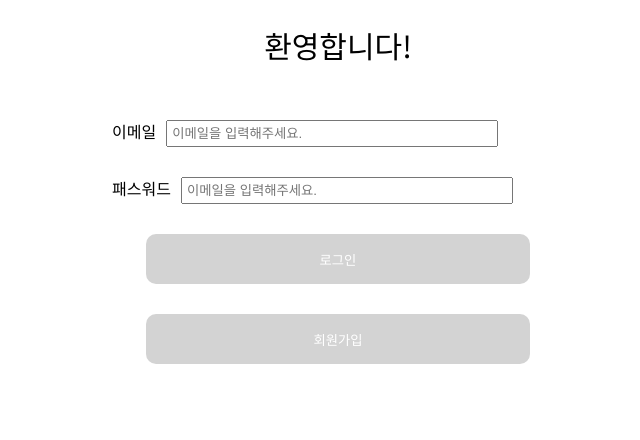
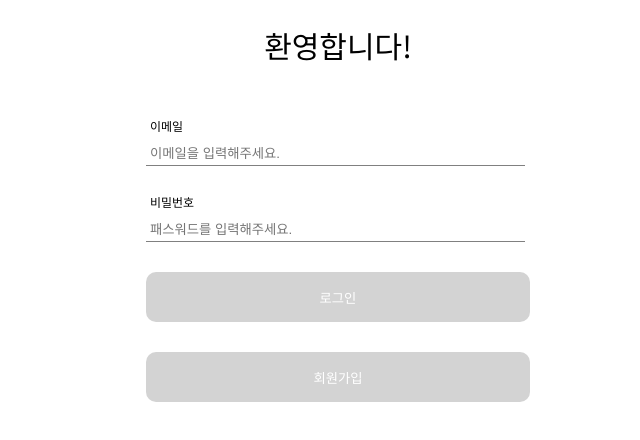
Before and after one commit to happyeveryone96/wanted-pre-onboard-fe, a React (Create React App) app: page / in a window 1280 px wide. Shown: the top 440 px of the page, without its empty margins (302-942 px from the left). Built offline with nearby package versions, Linux system fonts and the light colour scheme.

Commit message:
Modify: 로그인 및 회원가입 페이지 스타일 수정

```diff
--- a/src/pages/LoginSignup/LoginSignup.js
+++ b/src/pages/LoginSignup/LoginSignup.js
@@ -118,13 +118,13 @@ function LoginSignup(props) {
           />
         </div>
         <div className={css.password}>
-          <label htmlFor="password">패스워드</label>
+          <label htmlFor="password">비밀번호</label>
           <input
             className={css.input}
             value={password}
             onChange={handlePwInput}
             name="password"
-            placeholder="이메일을 입력해주세요."
+            placeholder="패스워드를 입력해주세요."
             type="password"
             autoComplete="off"
           />
--- a/src/pages/LoginSignup/LoginSignup.module.scss
+++ b/src/pages/LoginSignup/LoginSignup.module.scss
@@ -3,19 +3,26 @@
   .email,
   .password {
     position: relative;
-    left: 30px;
+    width: 30vw;
     min-width: 300px;
-    width: 40vw;
     margin: 30px auto;
+    label {
+      display: block;
+      margin: 10px 4px;
+      font-size: 12px;
+    }
   }
   .input {
-    width: 25vw;
+    min-width: 300px;
+    width: 29vw;
     outline: 0;
     padding: 4px;
-    margin: 0 10px;
+    border: 0;
+    border-bottom: 1px solid gray;
   }
   button {
     display: block;
+    min-width: 300px;
     width: 30vw;
     height: 50px;
     border-radius: 10px;
```
